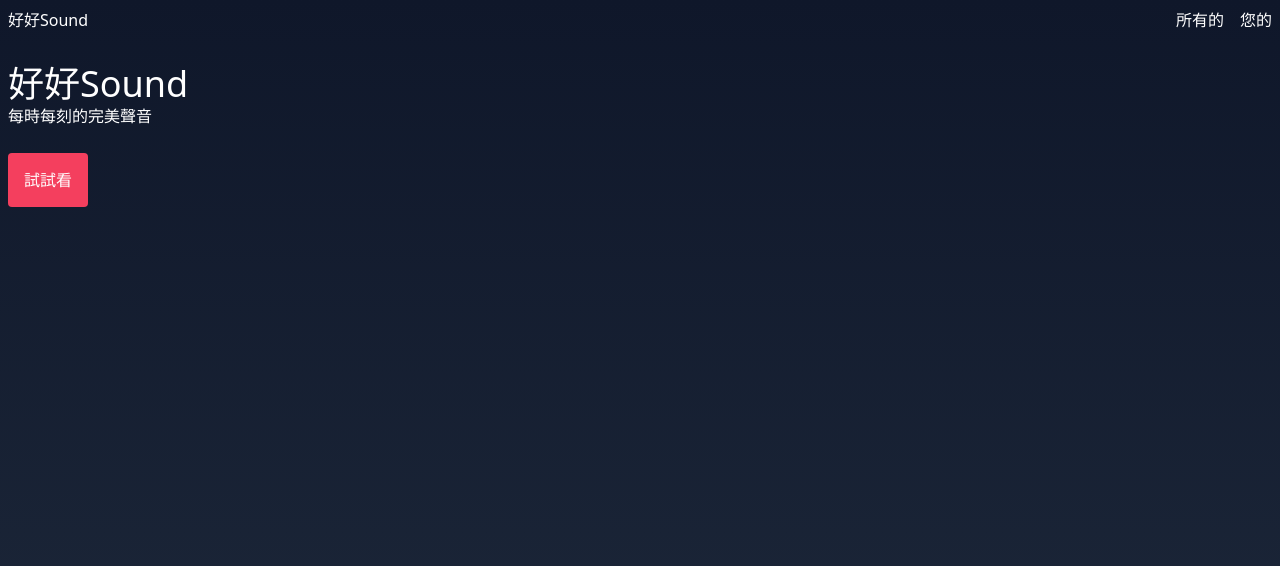
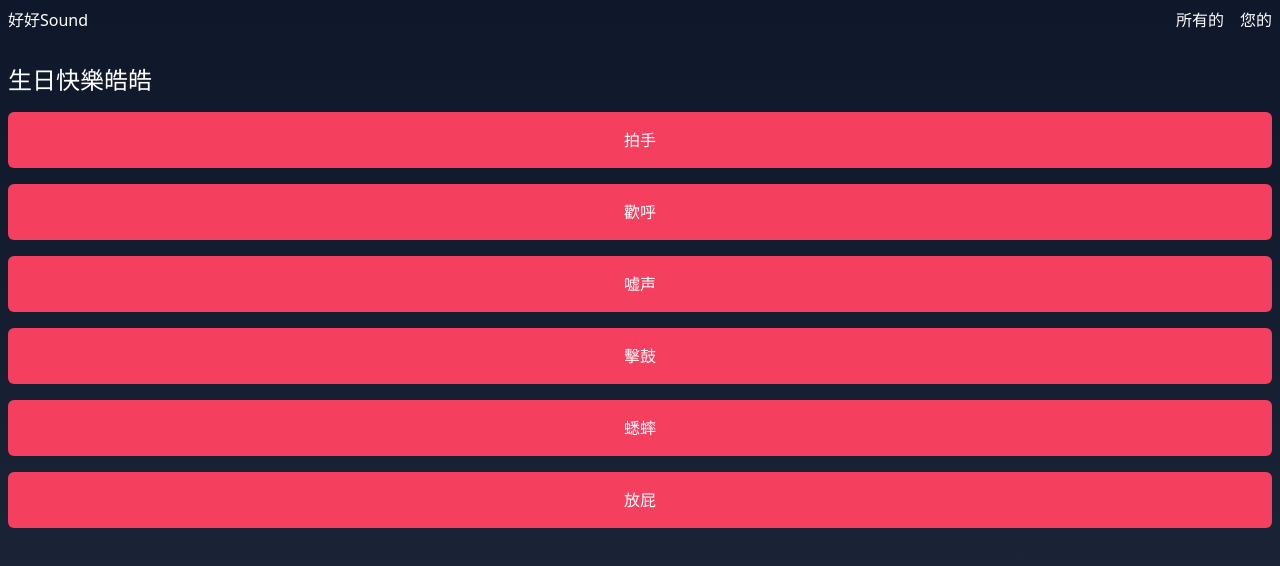
Before and after one commit to markoco14/haohaosound, a Next.js app: page / in a window 1280 px wide. Shown: the top 566 px of the page. Built offline with nearby package versions, Linux system fonts and the light colour scheme.

Commit message:
feat: change main page to favorite list

```diff
--- a/pages/index.tsx
+++ b/pages/index.tsx
@@ -2,8 +2,46 @@ import Head from 'next/head'
 import { useRef } from 'react'
 import Link from 'next/link'
 import Navbar from '../components/Navbar';
+import React from 'react';
+
+// add server side props
 
 export default function Home() {
+
+  const soundLinks = [
+		{
+			action: "拍手",
+			link: "audio/clap_hands.mp3"
+		},
+		{
+			action: "歡呼",
+			link: "audio/crowd_cheer.mp3"
+		},
+		{
+			action: "嘘声",
+			link: "audio/crowd_boo.mp3"
+		},
+		{
+			action: "擊鼓",
+			link: "audio/joke_drum.mp3"
+		},
+		{
+			action: "蟋蟀",
+			link: "audio/crickets.wav"
+		},
+		{
+			action: "放屁",
+			link: "audio/fart.wav"
+		},
+	];
+
+
+  const elementRefs = useRef([]);
+
+	soundLinks.forEach((_, index) => {
+    elementRefs.current[index] = React.createRef();
+  });
+
 
   return (
     <div>
@@ -13,15 +51,36 @@ export default function Home() {
         <link rel="icon" href="/favicon.ico" />
       </Head>
       <main className='min-h-screen bg-gradient-to-b from-slate-900 to-slate-800 flex flex-col text-white'>
-        <Navbar></Navbar>
-				<div className='p-2 mb-8'>
-					<h1 className='text-4xl'>好好Sound</h1>
-					<p>每時每刻的完美聲音</p>
-				</div>
-        <div className='px-2'>
-          <Link href="/library" className="bg-rose-500  p-4 rounded">試試看</Link>
-          {/* <Link href="signup">Create Account</Link> */}
-        </div>
+				<Navbar />
+				<section>
+					<article className='p-2'>
+						<h1 className="text-2xl">生日快樂皓皓</h1>
+					</article>
+					<ul className="p-2 flex flex-col gap-4">
+						{soundLinks.map((sound, index) => (
+							<li key={index}>
+								<button
+									className="w-full bg-rose-500 p-4 active:scale-95 active:bg-rose-900 active:rounded-md ease-in-out duration-200 hover:bg-rose-700 rounded-md"
+									onClick={() => {
+										elementRefs.current.forEach((ref, refIndex) => {
+											if (refIndex !== index) {
+												elementRefs.current[refIndex].current.pause()
+												elementRefs.current[refIndex].current.currentTime = 0
+											}
+										})
+										if (!elementRefs.current[index].current.paused) {
+											elementRefs.current[index].current.currentTime = 0;
+										}
+										elementRefs.current[index].current.play()
+									}}
+								>{sound.action}</button>
+								<audio ref={elementRefs.current[index]} src={sound.link}>
+									Your browser does not support the <code>audio</code> element.
+								</audio>
+							</li>
+						))}
+					</ul>
+				</section>
       </main>
     </div>
   )
```
